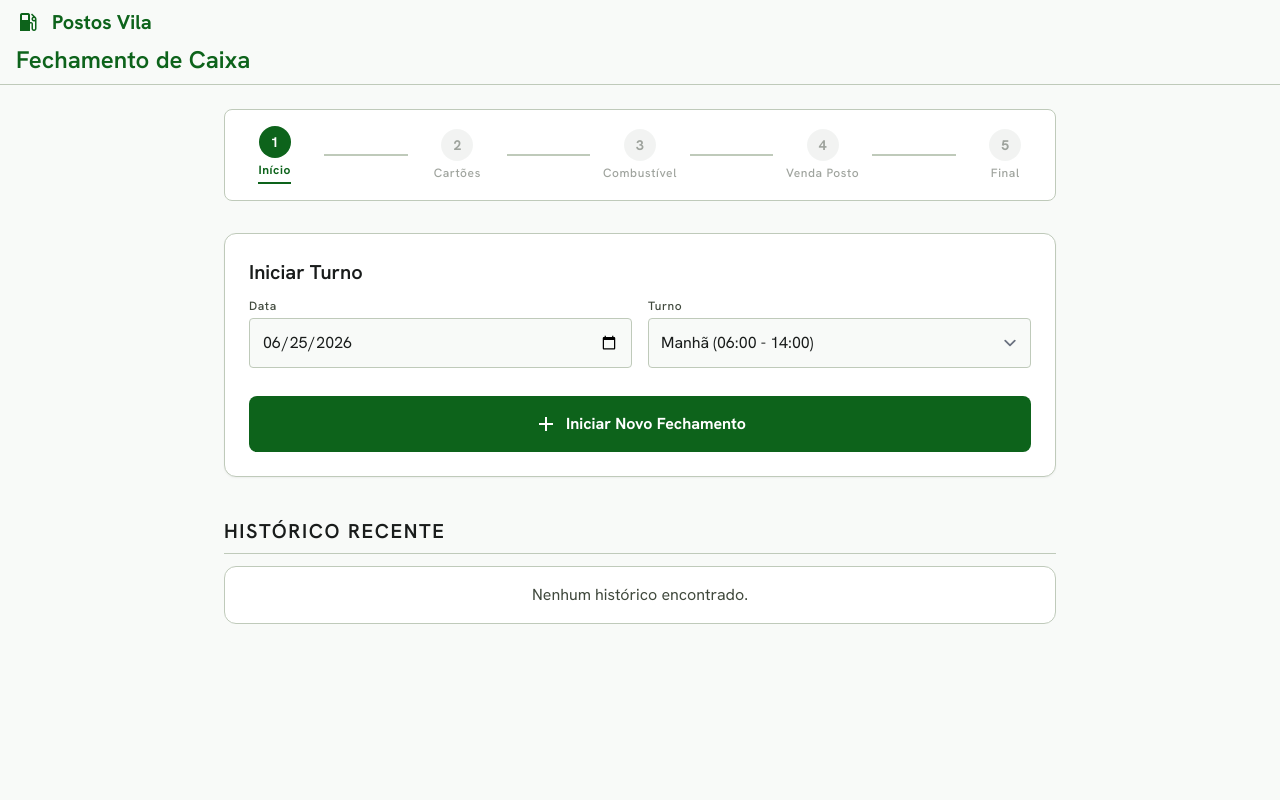
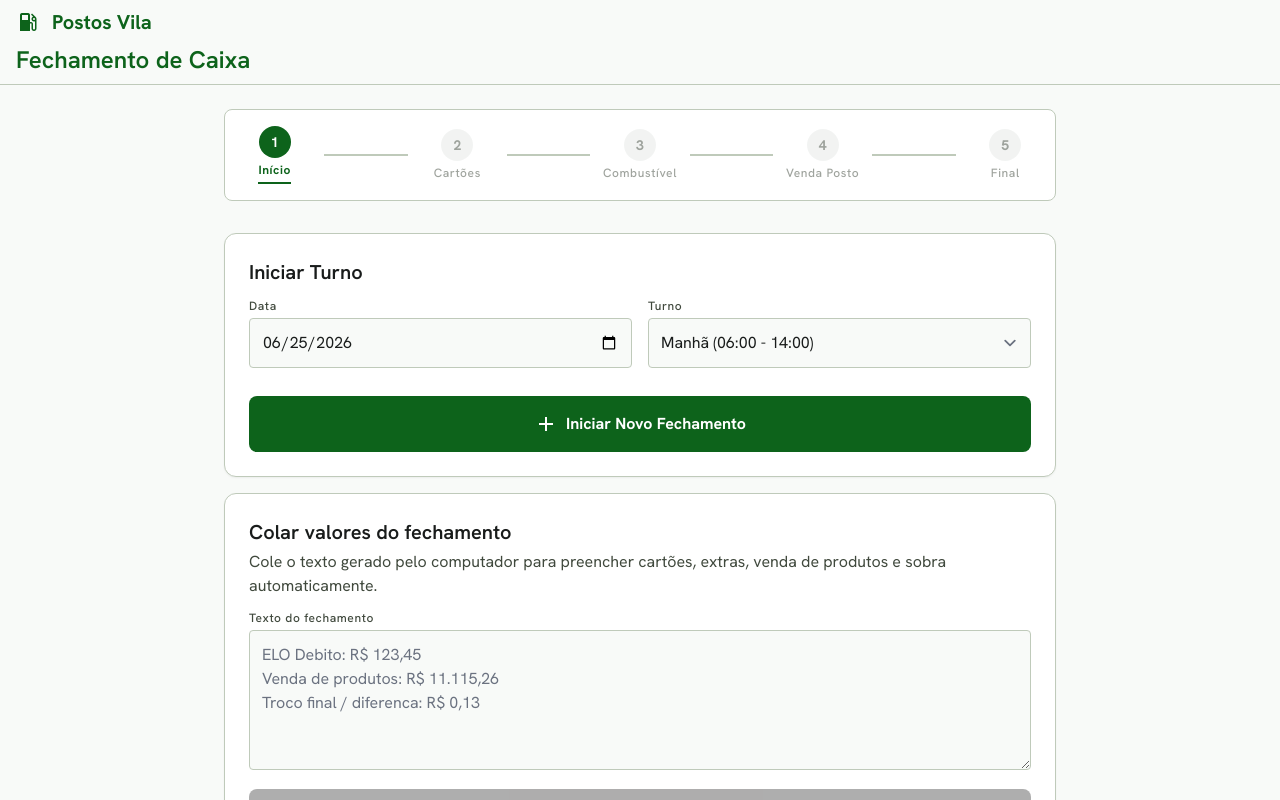
Before and after one commit to thalesww/planilha-fechamento, a React (Vite) app: page / in a window 1280 px wide. Shown: the top 800 px of the page. Built offline with nearby package versions, Linux system fonts and the light colour scheme.

Commit message:
Add pasted closing values importer

```diff
--- a/src/Home.jsx
+++ b/src/Home.jsx
@@ -1,6 +1,12 @@
-import React from 'react';
+import React, { useState } from 'react';
 
-export default function Home({ closing, updateClosing, history, onNew, onLoadHistory, calculateTotals, formatCurrency, formatDate }) {
+export default function Home({ closing, updateClosing, history, onNew, onLoadHistory, calculateTotals, formatCurrency, formatDate, onImportClosingText }) {
+  const [closingText, setClosingText] = useState("");
+
+  const handleImport = () => {
+    if (onImportClosingText(closingText)) setClosingText("");
+  };
+
   return (
     <div className="bg-background text-on-background min-h-screen flex flex-col">
       <header className="bg-surface dark:bg-surface-dim docked full-width top-0 border-b border-outline-variant dark:border-outline flat no shadows flex flex-col w-full px-container-padding py-2 sticky z-40">
@@ -76,6 +82,32 @@ export default function Home({ closing, updateClosing, history, onNew, onLoadHis
           </button>
         </div>
 
+        {/* Paste Closing Values */}
+        <div className="bg-surface-container-lowest rounded-xl p-4 md:p-6 border border-outline-variant shadow-sm flex flex-col gap-stack-gap">
+          <div>
+            <h2 className="text-headline-md font-headline-md text-on-surface">Colar valores do fechamento</h2>
+            <p className="text-body-sm font-body-sm text-on-surface-variant mt-1">Cole o texto gerado pelo computador para preencher cartões, extras, venda de produtos e sobra automaticamente.</p>
+          </div>
+          <label className="block">
+            <span className="block text-label-sm font-label-sm text-on-surface-variant mb-1">Texto do fechamento</span>
+            <textarea
+              className="w-full bg-surface border border-outline-variant rounded px-3 py-3 text-body-md font-body-md text-on-surface focus:outline-none focus:border-primary focus:ring-1 focus:ring-primary min-h-[140px]"
+              value={closingText}
+              placeholder={`ELO Debito: R$ 123,45\nVenda de produtos: R$ 11.115,26\nTroco final / diferenca: R$ 0,13`}
+              onChange={(event) => setClosingText(event.target.value)}
+            />
+          </label>
+          <button
+            type="button"
+            onClick={handleImport}
+            disabled={!closingText.trim()}
+            className="w-full bg-secondary hover:bg-secondary/90 disabled:opacity-50 disabled:cursor-not-allowed text-on-secondary font-bold rounded-lg py-4 flex items-center justify-center gap-2 transition-colors duration-200 min-h-[touch-target-min]"
+          >
+            <span className="material-symbols-outlined">content_paste_go</span>
+            Importar
+          </button>
+        </div>
+
         {/* History Section */}
         <div className="mt-6 flex flex-col gap-stack-gap">
           <h3 className="text-headline-md font-headline-md text-on-surface border-b border-outline-variant pb-2">Histórico Recente</h3>
--- a/src/main.jsx
+++ b/src/main.jsx
@@ -15,7 +15,7 @@ import {
   Trash2,
   WalletCards
 } from "lucide-react";
-import { applyOcrResultToClosing, countOcrValues, parseReceiptOcrText } from "./receiptOcr.js";
+import { applyOcrResultToClosing, countOcrValues, parseClosingText, parseReceiptOcrText } from "./receiptOcr.js";
 import Home from "./Home.jsx";
 import Resumo from "./Resumo.jsx";
 import Comprovantes from "./Comprovantes.jsx";
@@ -173,6 +173,7 @@ function createBlankClosing() {
     extras: Object.fromEntries(EXTRA_FIELDS.map((field) => [field.key, ""])),
     optionalExtras: Object.fromEntries(OPTIONAL_EXTRA_FIELDS.map((field) => [field.key, ""])),
     vendaProdutos: "",
+    sobra: "",
     observations: "",
     attachments: [],
     status: "rascunho",
@@ -198,6 +199,7 @@ function normalizeClosing(raw) {
     cards,
     extras: { ...blank.extras, ...(raw?.extras || {}) },
     optionalExtras: { ...blank.optionalExtras, ...(raw?.optionalExtras || {}) },
+    sobra: raw?.sobra || blank.sobra,
     attachments: Array.isArray(raw?.attachments) ? raw.attachments : [],
     step: Number.isInteger(raw?.step) ? Math.min(Math.max(raw.step, 0), STEPS.length - 1) : 0,
     cardIndex: Number.isInteger(raw?.cardIndex) ? Math.min(Math.max(raw.cardIndex, 0), CARD_FIELDS.length - 1) : 0,
@@ -817,6 +819,25 @@ function App() {
     URL.revokeObjectURL(url);
   }, [closing, totals]);
 
+
+  const importClosingText = useCallback((text) => {
+    const parsed = parseClosingText(text);
+    const foundValues = countOcrValues(parsed);
+
+    if (!foundValues) {
+      setMessage("Nenhum valor de fechamento foi encontrado no texto colado.");
+      return false;
+    }
+
+    setClosing((current) => ({
+      ...applyOcrResultToClosing(current, parsed, { overwrite: true }),
+      updatedAt: new Date().toISOString()
+    }));
+    setMessage(`${foundValues} valores do fechamento importados. Voce ainda pode editar manualmente.`);
+    setCurrentView("form");
+    return true;
+  }, []);
+
   const resetForm = useCallback(() => {
     setClosing(createBlankClosing());
     setComprovantes(BLANK_COMPROVANTES);
@@ -841,6 +862,7 @@ function App() {
           calculateTotals={calculateTotals}
           formatCurrency={formatCurrency}
           formatDate={formatDate}
+          onImportClosingText={importClosingText}
         />
       ) : currentStep.id === "resumo" ? (
         <Resumo
--- a/src/receiptOcr.js
+++ b/src/receiptOcr.js
@@ -56,7 +56,9 @@ export function createEmptyOcrResult() {
       pixStone: "",
       notaPrazo: "",
       sangria: ""
-    }
+    },
+    optionalExtras: {},
+    sobra: ""
   };
 }
 
@@ -70,6 +72,107 @@ function setIfEmpty(result, section, key, indexOrValue, maybeValue) {
 
   const value = indexOrValue;
   if (value && !result[section][key]) result[section][key] = value;
+}
+
+const CARD_LABEL_ALIASES = [
+  { key: "eloDebito", index: 0, patterns: [/\bELO\b.*\bDEBITO\b/, /\bDEBITO\b.*\bELO\b/] },
+  { key: "maestroDebito", index: 0, patterns: [/\bMAESTRO\b/, /\bMASTER\s*DEBITO\b/] },
+  { key: "visaDebito", index: 0, patterns: [/\bVISA\b.*\bDEBITO\b/, /\bVISA\s*ELECTRON\b/] },
+  { key: "eloCredito", index: 0, patterns: [/\bELO\b.*\bCREDITO\b/, /\bCREDITO\b.*\bELO\b/] },
+  { key: "mastercardCredito", index: 0, patterns: [/\bMASTERCARD\b/, /\bMASTER\s*CARD\b/, /\bMASTER\b.*\bCREDITO\b/] },
+  { key: "visaCredito", index: 0, patterns: [/\bVISA\b.*\bCREDITO\b/, /\bCREDITO\b.*\bVISA\b/] }
+];
+
+const EXTRA_LABEL_ALIASES = [
+  { section: "extras", key: "abasteceAi", patterns: [/\bABASTECE\b/, /\bABASTECE\s*AI\b/] },
+  { section: "extras", key: "notaPrazo", patterns: [/\bNOTA\b.*\bPRAZO\b/, /\bPRAZO\b/] },
+  { section: "extras", key: "sangria", patterns: [/\bSANGRIA\b/] },
+  { section: "optionalExtras", key: "pixCnpj", patterns: [/\bPIX\b.*\bCNPJ\b/] },
+  { section: "extras", key: "pixStone", patterns: [/\bPIX\s*STONE\b/, /\bQRLIX\b/, /\bQRLINX\b/, /\bPIX\b/] },
+  { section: "optionalExtras", key: "outroDebito", patterns: [/\bOUTRO\b.*\bDEBITO\b/] },
+  { section: "optionalExtras", key: "outroCredito", patterns: [/\bOUTRO\b.*\bCREDITO\b/] },
+  { section: "optionalExtras", key: "depositosConta", patterns: [/\bDEPOSITO/, /\bCONTA\b/] },
+  { section: "optionalExtras", key: "proFrotas", patterns: [/\bPRO\s*FROTAS\b/] },
+  { section: "optionalExtras", key: "ctf", patterns: [/\bCTF\b/] },
+  { section: "optionalExtras", key: "chequesVista", patterns: [/\bCHEQUE/, /\bCHEQUES\b.*\bVISTA\b/] },
+  { section: "optionalExtras", key: "valesMotorista", patterns: [/\bVALES?\b.*\bMOTORISTA\b/] },
+  { section: "optionalExtras", key: "valesFuncionarios", patterns: [/\bVALES?\b.*\bFUNCIONARIO\b/] },
+  { section: "optionalExtras", key: "especie", patterns: [/\bESPECIE\b/, /\bDINHEIRO\b/] },
+  { section: "optionalExtras", key: "moedas", patterns: [/\bMOEDAS?\b/] },
+  { section: "optionalExtras", key: "cedulasNaoAceitas", patterns: [/\bCEDULAS?\b.*\bNAO\b.*\bACEITAS?\b/, /\bCOFRE\b/] }
+];
+
+function normalizeLabel(label) {
+  return normalizeOcrText(label).replace(/[^A-Z0-9]+/g, " ").replace(/\s+/g, " ").trim();
+}
+
+function extractComputerAmount(line) {
+  const match = line.match(/(?:R\$\s*)?[-+]?\d{1,3}(?:\.\d{3})*,\d{2}|(?:R\$\s*)?[-+]?\d+[,.]\d{2}/i);
+  return match ? formatNumber(parseMoney(match[0])) : "";
+}
+
+function createEmptyClosingParseResult() {
+  return {
+    vendaProdutos: "",
+    cards: {
+      eloDebito: ["", ""],
+      maestroDebito: ["", ""],
+      visaDebito: ["", ""],
+      eloCredito: ["", ""],
+      mastercardCredito: ["", ""],
+      visaCredito: ["", ""]
+    },
+    extras: {
+      abasteceAi: "",
+      pixStone: "",
+      notaPrazo: "",
+      sangria: ""
+    },
+    optionalExtras: {},
+    sobra: ""
+  };
+}
+
+export function parseClosingText(text) {
+  const result = createEmptyClosingParseResult();
+  const lines = String(text || "")
+    .split(/\r?\n/)
+    .map((line) => line.replace(/\s+/g, " ").trim())
+    .filter(Boolean);
+
+  for (const line of lines) {
+    const value = extractComputerAmount(line);
+    if (!value) continue;
+
+    const [rawLabel = line] = line.split(/[:;=]/);
+    const label = normalizeLabel(rawLabel);
+    const tefIndex = /\bTEF\b/.test(label) ? 1 : 0;
+
+    if (/\bVENDA\b.*\bPRODUT/.test(label) || /\bVENDA\b.*\bPOSTO\b/.test(label)) {
+      result.vendaProdutos = value;
+      continue;
+    }
+
+    if (/\bSOBRA\b/.test(label) || /\bTROCO\b.*\bFINAL\b/.test(label) || /\bDIFERENCA\b/.test(label)) {
+      result.sobra = value;
+      continue;
+    }
+
+    const cardAlias = CARD_LABEL_ALIASES.find((alias) => alias.patterns.some((pattern) => pattern.test(label)));
+    if (cardAlias) {
+      result.cards[cardAlias.key][tefIndex || cardAlias.index] = value;
+      continue;
+    }
+
+    const extraAlias = EXTRA_LABEL_ALIASES.find((alias) => alias.patterns.some((pattern) => pattern.test(label)));
+    if (extraAlias?.section === "extras") {
+      result.extras[extraAlias.key] = value;
+    } else if (extraAlias?.section === "optionalExtras") {
+      result.optionalExtras[extraAlias.key] = value;
+    }
+  }
+
+  return result;
 }
 
 export function parseReceiptOcrText(text) {
@@ -126,24 +229,32 @@ export function parseReceiptOcrText(text) {
 
 export function countOcrValues(result) {
   const cardCount = Object.values(result.cards).flat().filter(Boolean).length;
-  const extraCount = Object.values(result.extras).filter(Boolean).length;
-  return cardCount + extraCount + (result.vendaProdutos ? 1 : 0);
+  const extraCount = Object.values(result.extras || {}).filter(Boolean).length;
+  const optionalExtraCount = Object.values(result.optionalExtras || {}).filter(Boolean).length;
+  return cardCount + extraCount + optionalExtraCount + (result.vendaProdutos ? 1 : 0) + (result.sobra ? 1 : 0);
 }
 
-export function applyOcrResultToClosing(currentClosing, ocrResult) {
+export function applyOcrResultToClosing(currentClosing, ocrResult, { overwrite = false } = {}) {
   const next = structuredClone(currentClosing);
 
-  if (ocrResult.vendaProdutos && !next.vendaProdutos) next.vendaProdutos = ocrResult.vendaProdutos;
+  if (ocrResult.vendaProdutos && (overwrite || !next.vendaProdutos)) next.vendaProdutos = ocrResult.vendaProdutos;
 
   for (const [key, values] of Object.entries(ocrResult.cards)) {
     values.forEach((value, index) => {
-      if (value && !next.cards[key][index]) next.cards[key][index] = value;
+      if (value && (overwrite || !next.cards[key][index])) next.cards[key][index] = value;
     });
   }
 
-  for (const [key, value] of Object.entries(ocrResult.extras)) {
-    if (value && !next.extras[key]) next.extras[key] = value;
+  for (const [key, value] of Object.entries(ocrResult.extras || {})) {
+    if (value && (overwrite || !next.extras[key])) next.extras[key] = value;
   }
+
+  next.optionalExtras = next.optionalExtras || {};
+  for (const [key, value] of Object.entries(ocrResult.optionalExtras || {})) {
+    if (value && (overwrite || !next.optionalExtras[key])) next.optionalExtras[key] = value;
+  }
+
+  if (ocrResult.sobra && (overwrite || !next.sobra)) next.sobra = ocrResult.sobra;
 
   return next;
 }
```
